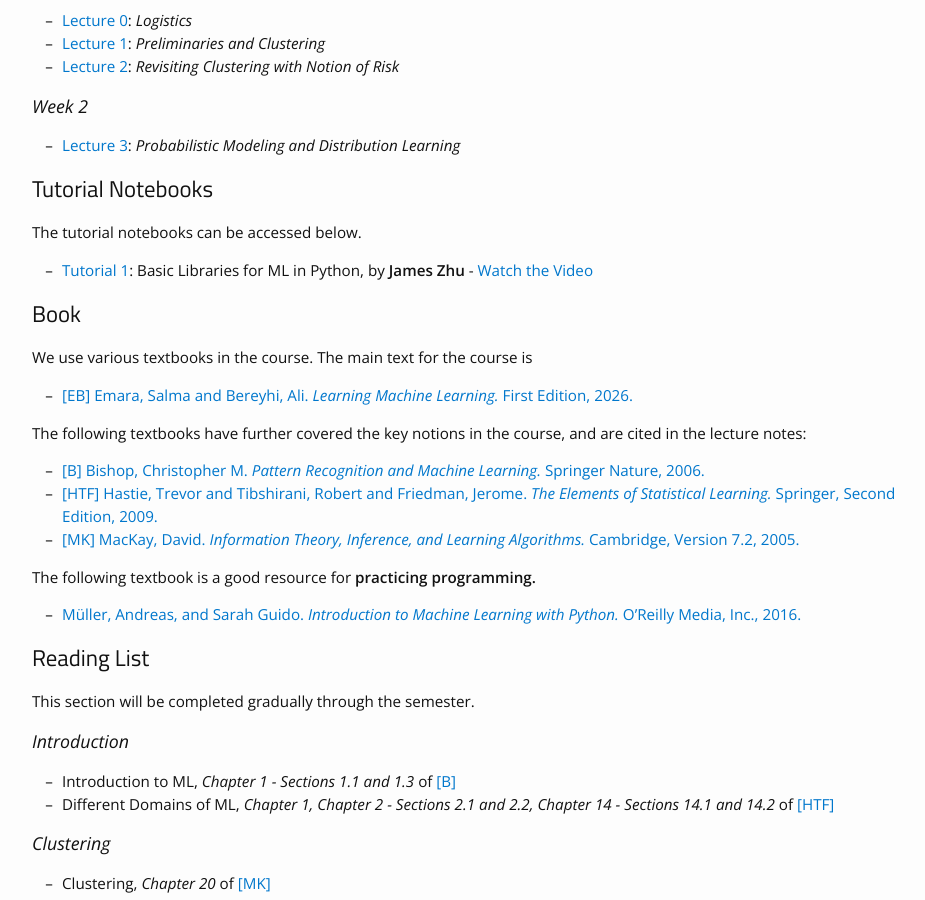
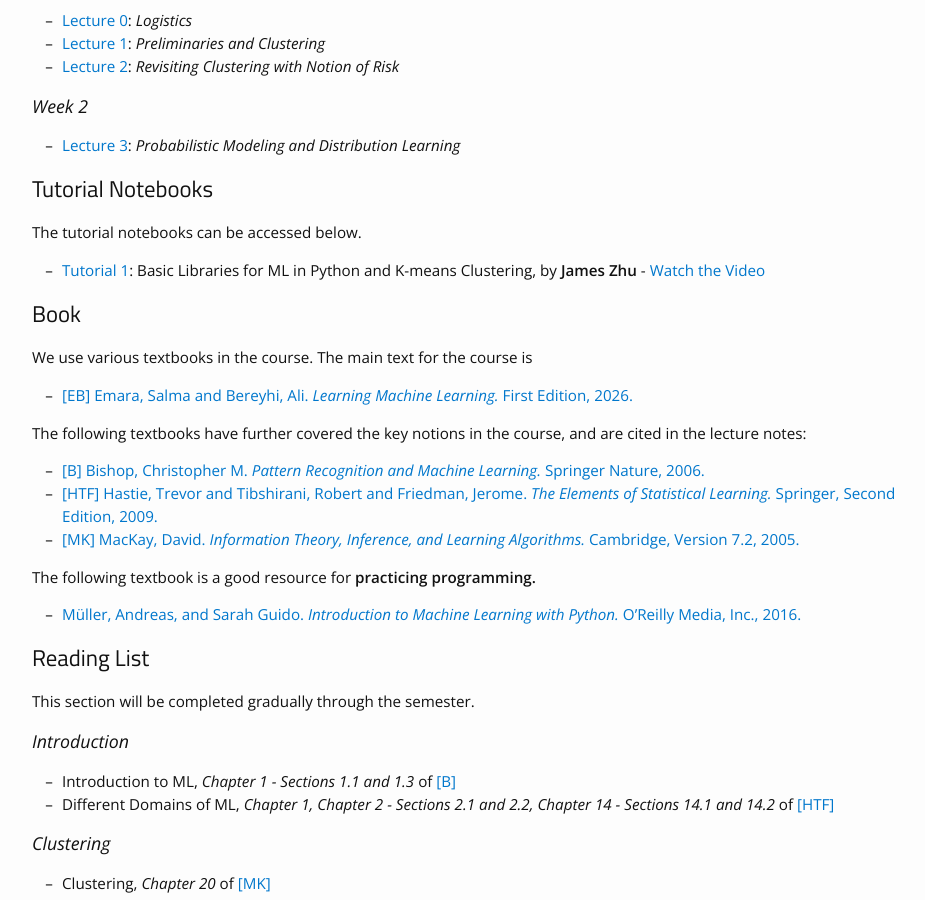
Before and after one commit to bereyhi-courses/ml-utoronto, a Jekyll site: the page built from materials.md, in a window 1280 px wide and 900 px high, scrolled down 568 px. Shown: the whole window, without its empty margins (163-1088 px from the left). Built offline with Jekyll 4.4.1, drawn with Linux system fonts in a browser that asks for light colours; nearby versions of some CDN libraries.

```diff
--- a/materials.md
+++ b/materials.md
@@ -32,7 +32,7 @@ The lecture notes are uploaded through the semester.
 
 ## Tutorial Notebooks
 The tutorial notebooks can be accessed below.
-* [Tutorial 1]({{site.baseurl}}/assets/Tutorials/Tutorial_Notebook_01.ipynb): Basic Libraries for ML in Python, by __James Zhu__ - [Watch the Video](https://play.library.utoronto.ca/watch/2a7ab26d056175f4ecdf9bcfc66a10f7)
+* [Tutorial 1]({{site.baseurl}}/assets/Tutorials/Tutorial_Notebook_01.ipynb): Basic Libraries for ML in Python and K-means Clustering, by __James Zhu__ - [Watch the Video](https://play.library.utoronto.ca/watch/2a7ab26d056175f4ecdf9bcfc66a10f7)
 <!-- * [Tutorial 2](https://github.com/seyedsaleh/AplDL-tutorials-ece1508/blob/main/Tutorial_Notebooks/Tutorial2-PyTorch.ipynb): Intro to PyTorch, Auto-grad, by __Saleh Tabatabaei__ [Watch the Video](https://play.library.utoronto.ca/watch/a5ad772e800fc000c61aaea3a2f3a510) -->
 <!-- * [Tutorial 3](https://github.com/seyedsaleh/AplDL-tutorials-ece1508/blob/main/Tutorial_Notebooks/Tutorial3-Overfitting%2C%20Dropout%2C%20BatchNorm%2C%20L1%20and%20L2%20Regularization.ipynb): Underfitting and Overfitting: How to Prevent Them, by __Saleh Tabatabaei__ [Watch the Video](https://play.library.utoronto.ca/watch/b9c9fc747655d341a11400fa42cd85b6) -->
 <!-- * [Tutorial 4](https://github.com/seyedsaleh/AplDL-tutorials-ece1508/tree/main/Tutorial_Notebooks/Tutorial4-CNN%2C%20AlexNet%20in%20PyTorch): CNNs by __Saleh Tabatabaei__ [Watch the Video](https://play.library.utoronto.ca/watch/5814f9ece8b5d1687112f32649621720) -->
```
